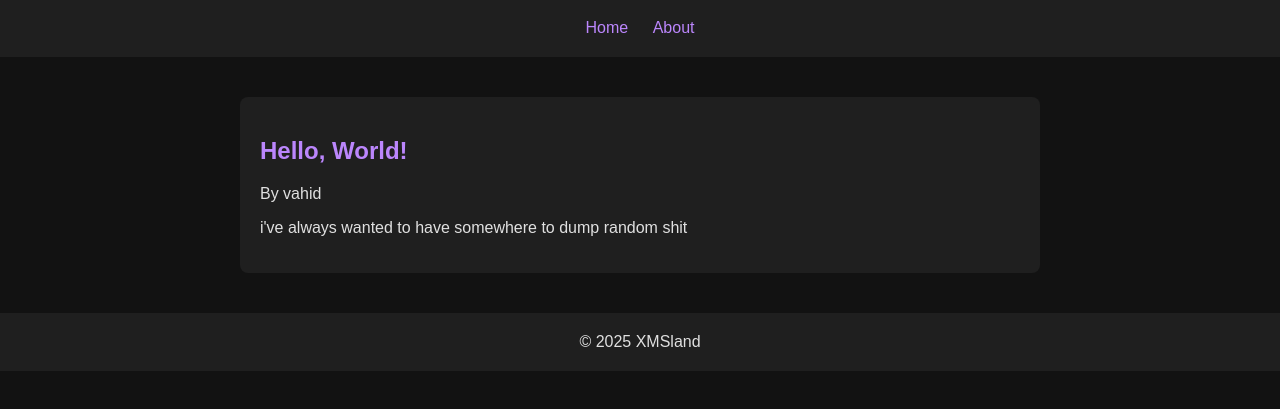
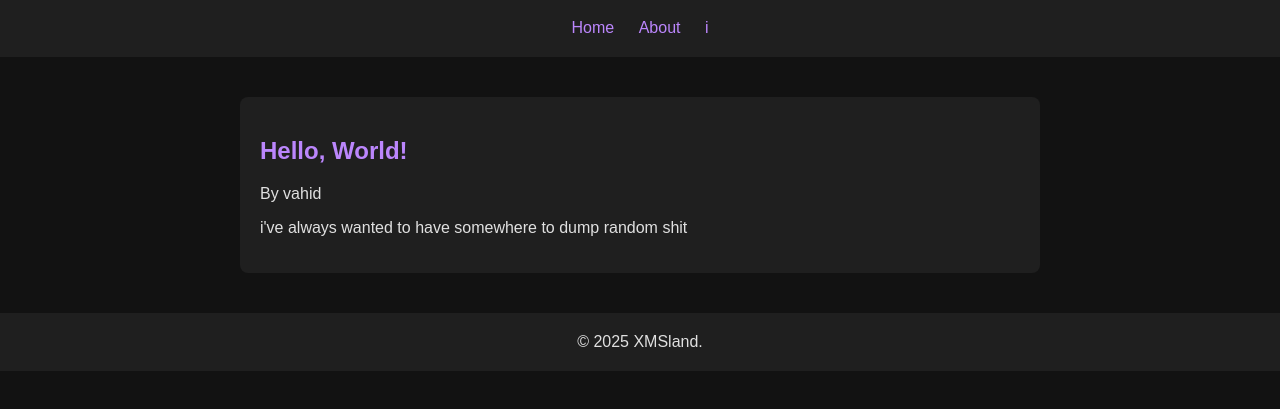
Before and after one commit to osintdoesstuff/webodingus, a plain HTML site: page index.htm in a window 1280 px wide. Shown: the part 81-490 px from the top of the page. Drawn offline with Linux system fonts and the light colour scheme.

Commit message:
Update index.htm

```diff
--- a/index.htm
+++ b/index.htm
@@ -11,6 +11,7 @@
         <nav>
             <a href="index.htm">Home</a>
             <a href="about.html">About</a>
+            <a href="mysteyr.html">i</a>
         </nav>
     </header>
 
@@ -24,7 +25,7 @@
     </div>
 
     <footer>
-        &copy; 2025 XMSland
+        &copy; 2025 XMSland.
     </footer>
 </body>
 </html>
```
